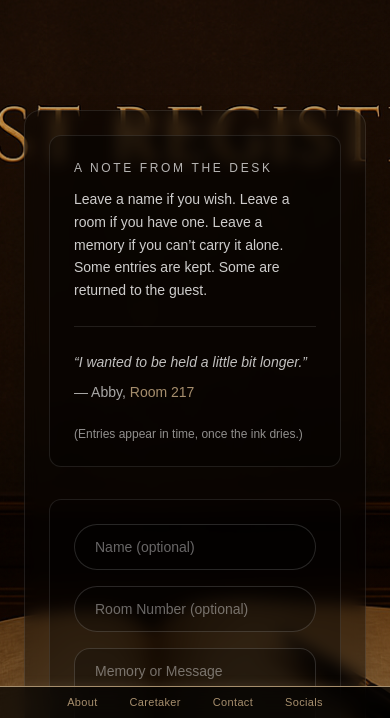
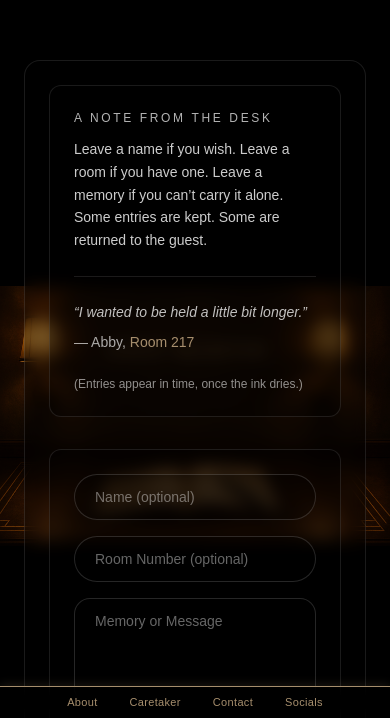
Before and after one commit to fevernaofficial/feverna-hotel, a Next.js app: page /guest in a window 390 px wide. Shown: the part 126-844 px from the top of the page. Built offline with nearby package versions, Linux system fonts and the light colour scheme.

Commit message:
Update guest register for mobile

```diff
--- a/app/guest/page.tsx
+++ b/app/guest/page.tsx
@@ -10,12 +10,12 @@ export const metadata: Metadata = {
 export default function GuestRegisterPage() {
   return (
     <main
-      className="relative w-full min-h-screen bg-black overflow-hidden"
-      style={{
-        backgroundImage: "url('/images/guest-register.png')",
-        backgroundSize: "cover",
-        backgroundPosition: "center",
-      }}
+      className="
+        relative w-full min-h-screen bg-black overflow-hidden
+        bg-[url('/images/guest-register.png')]
+        bg-no-repeat bg-center bg-contain
+        md:bg-cover
+      "
     >
       {/* Light overlays (preserve the art; improve legibility) */}
       <div className="absolute inset-0 bg-black/20" />
@@ -28,7 +28,7 @@ export default function GuestRegisterPage() {
       <div
         className="relative z-10 w-full flex justify-center px-6"
         style={{
-          paddingTop: "clamp(180px, 28vh, 340px)",
+          paddingTop: "clamp(140px, 22vh, 320px)",
           paddingBottom: "clamp(48px, 8vh, 96px)",
         }}
       >
@@ -39,8 +39,13 @@ export default function GuestRegisterPage() {
             bg-black/40 backdrop-blur-sm shadow-2xl
             p-6 md:p-10
             fade-in-soft
-            max-h-[calc(100vh-6rem)]
-            overflow-y-auto
+
+            /* Mobile: page scrolls normally */
+            overflow-visible
+
+            /* Desktop: keep card from getting too tall + allow internal scroll if needed */
+            md:max-h-[calc(100vh-6rem)]
+            md:overflow-y-auto
           "
         >
           <section className="grid grid-cols-1 md:grid-cols-2 gap-8 items-start">
```
